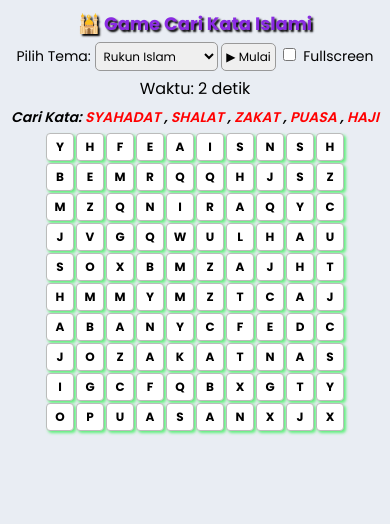
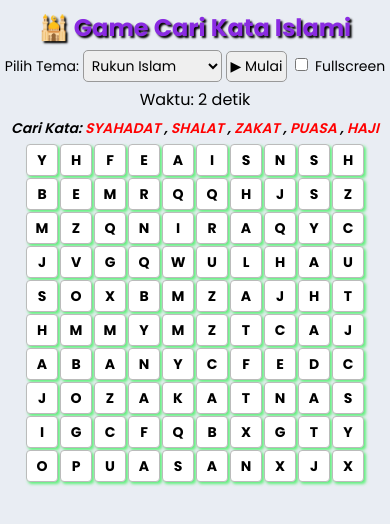
Before and after one commit to sopandie/cari-kata, a plain HTML site: page index.html in a window 390 px wide. Both pictures are taken after a click on the button "▶ Mulai". Drawn offline with Linux system fonts and the light colour scheme.

Commit message:
Update style.css

```diff
--- a/style.css
+++ b/style.css
@@ -11,17 +11,11 @@
 ================================ */
 body {
   margin: 0;
-
   font-family: Arial, sans-serif;
-
   background: #e9edf3;
-
   text-align: center;
-
   overflow: hidden;
-
   touch-action: none;
-
   -webkit-user-select: none;
   user-select: none;
 }
@@ -31,48 +25,33 @@ body {
 ================================ */
 h1 {
   margin: 10px 0 5px;
-
   font-size: 28px;
-
   color: blueviolet;
-
   text-shadow: 2px 2px 2px black;
 }
-
 /* ===============================
    CONTROL PANEL
 ================================ */
 .controls {
   margin-bottom: 5px;
-
   font-size: 14px;
 }
-
 .controls select,
 .controls button {
   padding: 4px 6px;
-
   font-size: 14px;
-
   cursor: pointer;
-
   border-radius: 5px;
-
   border: 1px solid #999;
 }
-
 /* ===============================
    DAFTAR KATA
 ================================ */
 .word-list {
   margin: 5px 0;
-
   font-size: 14px;
-
   font-style: italic;
-
   font-weight: 600;
-
   line-height: 1.6;
 }
 
@@ -81,9 +60,7 @@ h1 {
 ================================ */
 .game-container {
   width: 95vmin;
-
   max-width: 600px;
-
   margin: 0 auto;
 }
 
@@ -92,15 +69,10 @@ h1 {
 ================================ */
 .grid {
   display: grid;
-
   width: fit-content;
-
   margin: 0 auto;
-
   column-gap: 2px;
-
   row-gap: 2px;
-
   touch-action: none;
 }
 
@@ -109,37 +81,21 @@ h1 {
 ================================ */
 .cell {
   aspect-ratio: 1 / 1;
-
   width: 32px;
-
   background: #ffffff;
-
   border: 1px solid #bbb;
-
   box-shadow: 2px 2px 3px rgba(7, 241, 46, 0.6);
-
   border-radius: 5px;
-
   display: flex;
-
   justify-content: center;
-
   align-items: center;
-
   font-size: 14px;
-
   font-weight: bold;
-
   cursor: pointer;
-
   transition: 0.2s;
-
   user-select: none;
-
   -webkit-user-select: none;
-
   -webkit-touch-callout: none;
-
   touch-action: none;
 }
 
@@ -162,7 +118,6 @@ h1 {
 ================================ */
 .cell.found {
   background: #038b08;
-
   color: white;
 }
 
@@ -171,23 +126,16 @@ h1 {
 ================================ */
 .leaderboard {
   margin: 15px auto;
-
   padding: 5px;
-
   background: rgb(181, 247, 238);
-
   border: 1px solid #444;
-
   width: 340px;
-
   display: none;
-
   border-radius: 6px;
 }
 
 .leaderboard h3 {
   margin: 2px 0;
-
   padding: 0;
 }
 
@@ -196,26 +144,20 @@ h1 {
 ================================ */
 .leaderboard-table {
   width: 100%;
-
   border-collapse: collapse;
-
   border: 1px solid #000;
-
   font-size: 14px;
 }
 
 .leaderboard-table th,
 .leaderboard-table td {
   border: 1px solid #000;
-
   padding: 4px;
-
   text-align: center;
 }
 
 .leaderboard-table th {
   background-color: #f7c984;
-
   font-weight: bold;
 }
 
@@ -224,7 +166,6 @@ h1 {
 ================================ */
 .label-cari {
   color: #000;
-
   font-weight: 600;
 }
 
@@ -233,7 +174,6 @@ h1 {
 ================================ */
 .word-pending {
   color: red;
-
   font-weight: 600;
 }
 
@@ -242,9 +182,7 @@ h1 {
 ================================ */
 .word-found {
   color: green;
-
   text-decoration: line-through;
-
   font-weight: 600;
 }
 
@@ -253,52 +191,40 @@ h1 {
 ================================ */
 @media (max-width: 768px) {
   .cell {
-    width: 30px;
-
-    font-size: 13px;
+    width: 40px;
+    font-size: 18px;
   }
-
   h1 {
     font-size: 22px;
   }
 }
-
 /* ===============================
    RESPONSIVE HP
 ================================ */
 @media (max-width: 480px) {
   h1 {
-    font-size: 18px;
+    font-size: 24px;
   }
-
   .game-container {
     width: 100%;
   }
-
   .grid {
     width: fit-content;
   }
-
   .cell {
-    width: 28px;
-
-    font-size: 12px;
-
+    width: 32px;
+    font-size: 14px;
     border-radius: 4px;
   }
-
   .leaderboard {
     width: 95%;
   }
-
   .leaderboard-table {
-    font-size: 12px;
+    font-size: 14px;
   }
-
   .controls select,
   .controls button {
-    font-size: 12px;
-
+    font-size: 14px;
     padding: 4px;
   }
 }
```
